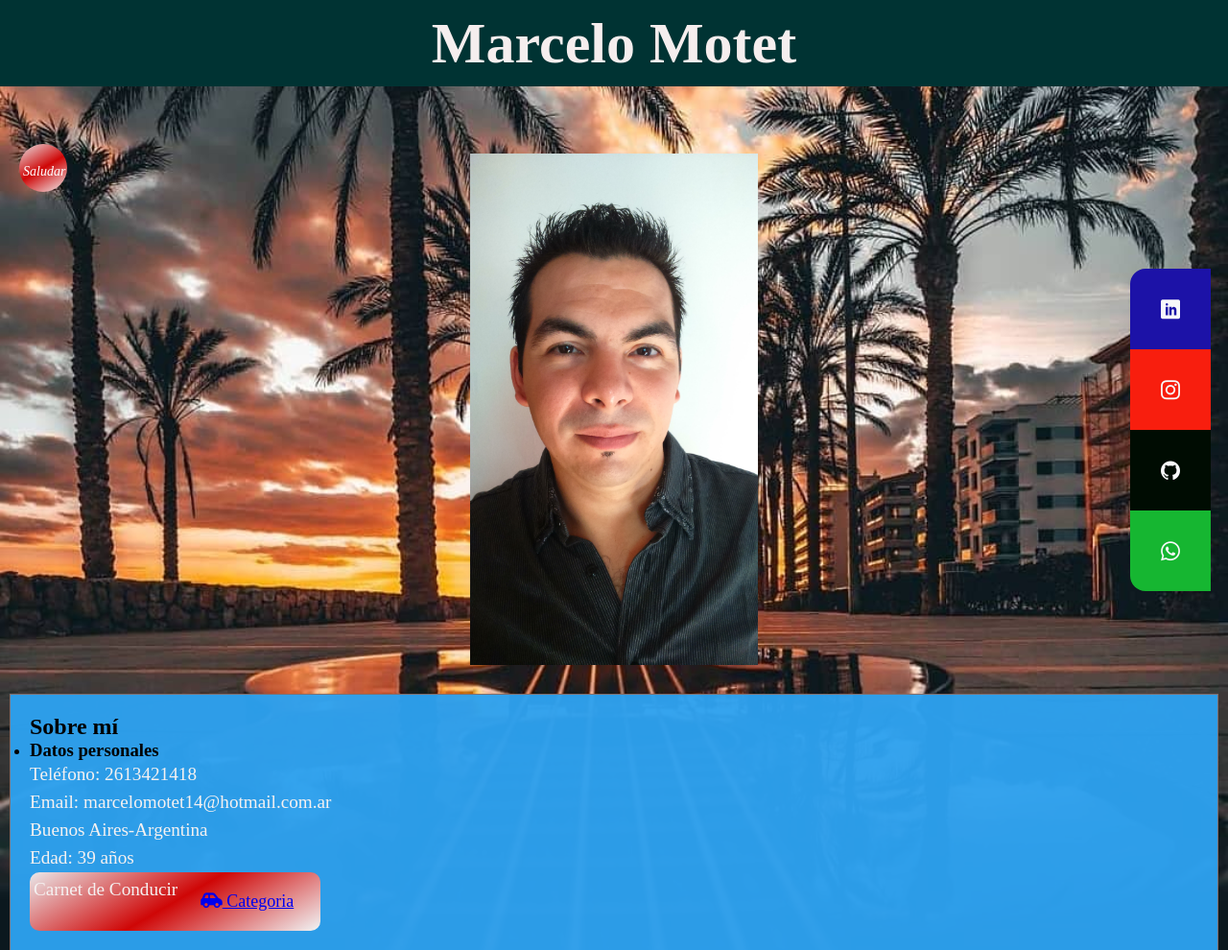
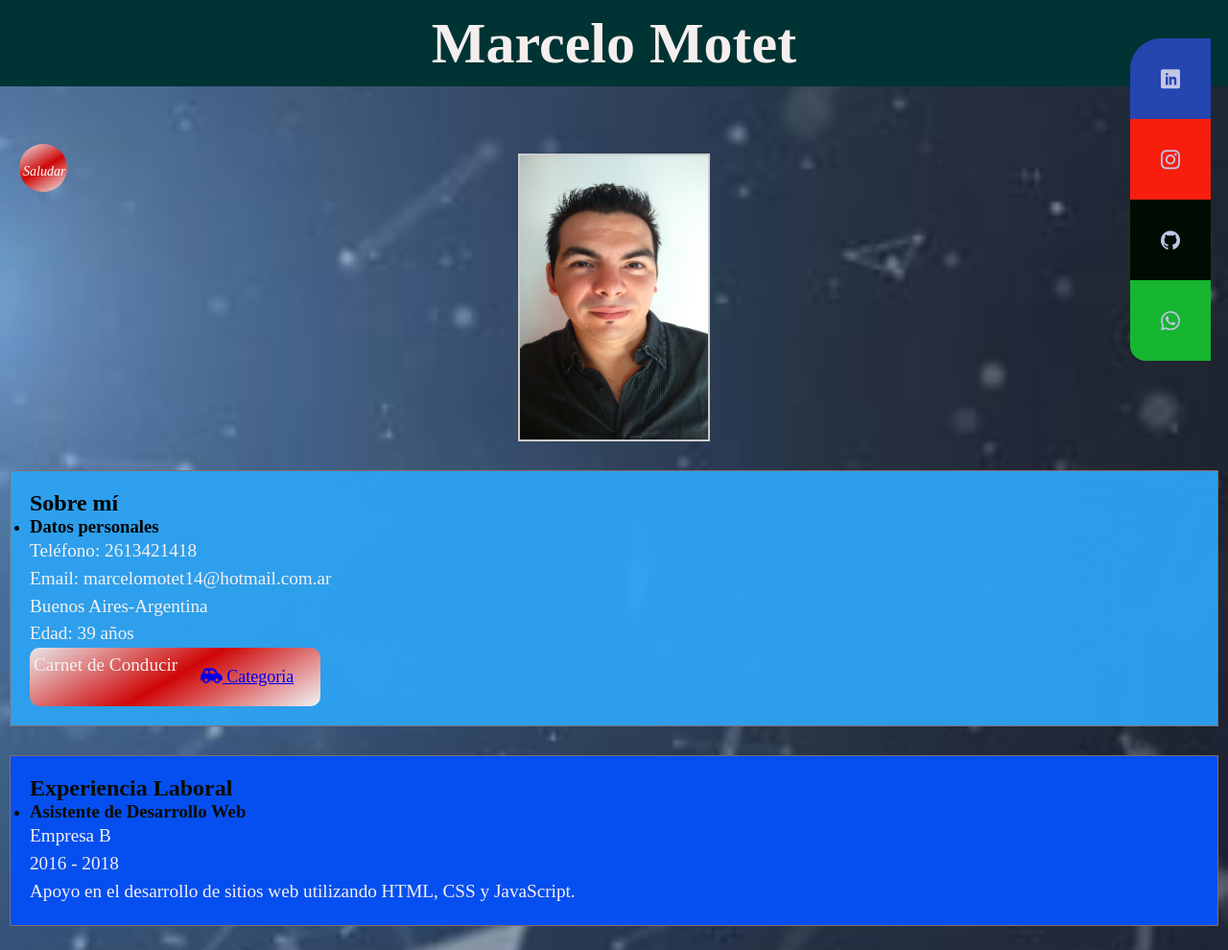
Before and after one commit to MarceloMotet/MarceloMotet.github.io, a plain HTML site: page bienvenidos.html in a window 1280 px wide. Shown: the top 990 px of the page at 96% size. Drawn offline with Linux system fonts and the light colour scheme; files whose address does not match are found by name; a web font is replaced by a local one.

Commit message:
Update inicio.css

```diff
--- a/inicio.css
+++ b/inicio.css
@@ -1,13 +1,21 @@
-body {
-    background: url(images/jordi.koalitic\ 2.jpg);
-    background-size: 100%;
-    font-family: 'Libre Baskerville', serif;
-     }
+.alinear_flex img {
+    width: 200px;
+    height: 300px;
+    transition: transform 0.2s ease-out;
+    border: 2px solid #ccc;
+  }
+
+  .alinear_flex img:hover {
+    transform: scale(1.1);
+    border: 4px solid rgb(214, 7, 7);
+  }
+
+
 
 .social-bar {
     position: fixed;
     right: 0;
-    top: 35%;
+    top: 5%;
     font-size: 1.5rem;
     display: flex;
     flex-direction: column;
@@ -16,14 +24,15 @@ body {
 }
 
 .icon {
-        color: rgb(248, 249, 250);
+        color: rgb(195, 197, 230);
         text-decoration:none;
         padding: 2rem;
         display: flex;
         transition: all.5s;
     }
 .icon-linkedin {
-    background:#1c12a7;
+    background: rgb(37, 69, 175)  ;
+
 }
 .icon-instagram {
     background:#f81e0e;
@@ -37,29 +46,23 @@ body {
 
 
 .icon:first-child {
-    border-radius: 1rem 0 0 0;
+    border-radius: 2rem 0 0 0;
 }
+
 .icon:last-child {
     border-radius: 0 0 0 1rem;
+
 }
+
 .icon:hover {
 padding-right: 3rem;
 border-radius: 1rem 0 0 1rem;
 box-shadow: 0 0 .5rem rgba(0, 0, 0, 0,42);
 }
-body .icon{
+
+body .icon
+{
     font-size: 20px;
     margin: 0 18px;
     align-self: center;
 }
-.progress-bar-container {
-    height: 10px;
-    background-color: #EEE;
-    margin-bottom: 10px;
-  }
-
-  .progress-bar {
-    height: 0%;
-    background-color: #007BFF;
-    transition: width 0.5s ease;
-  }
```
